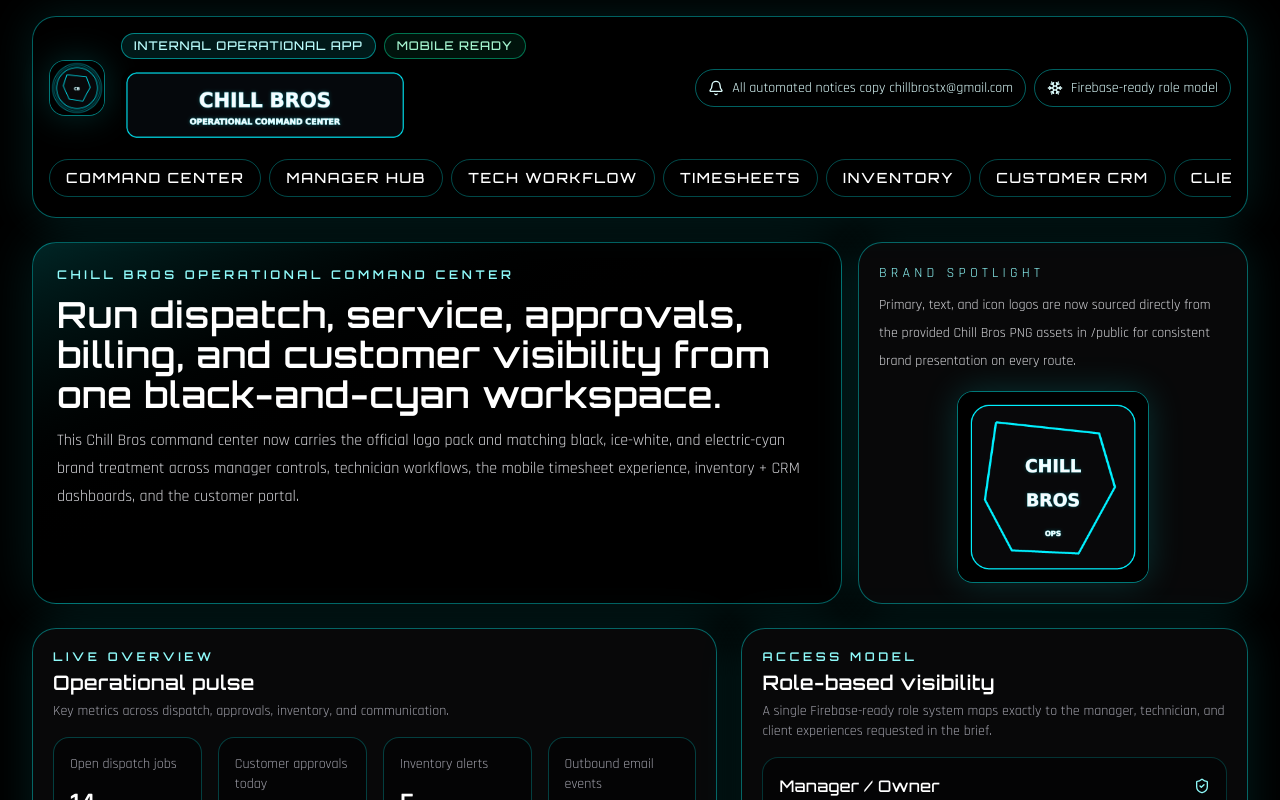
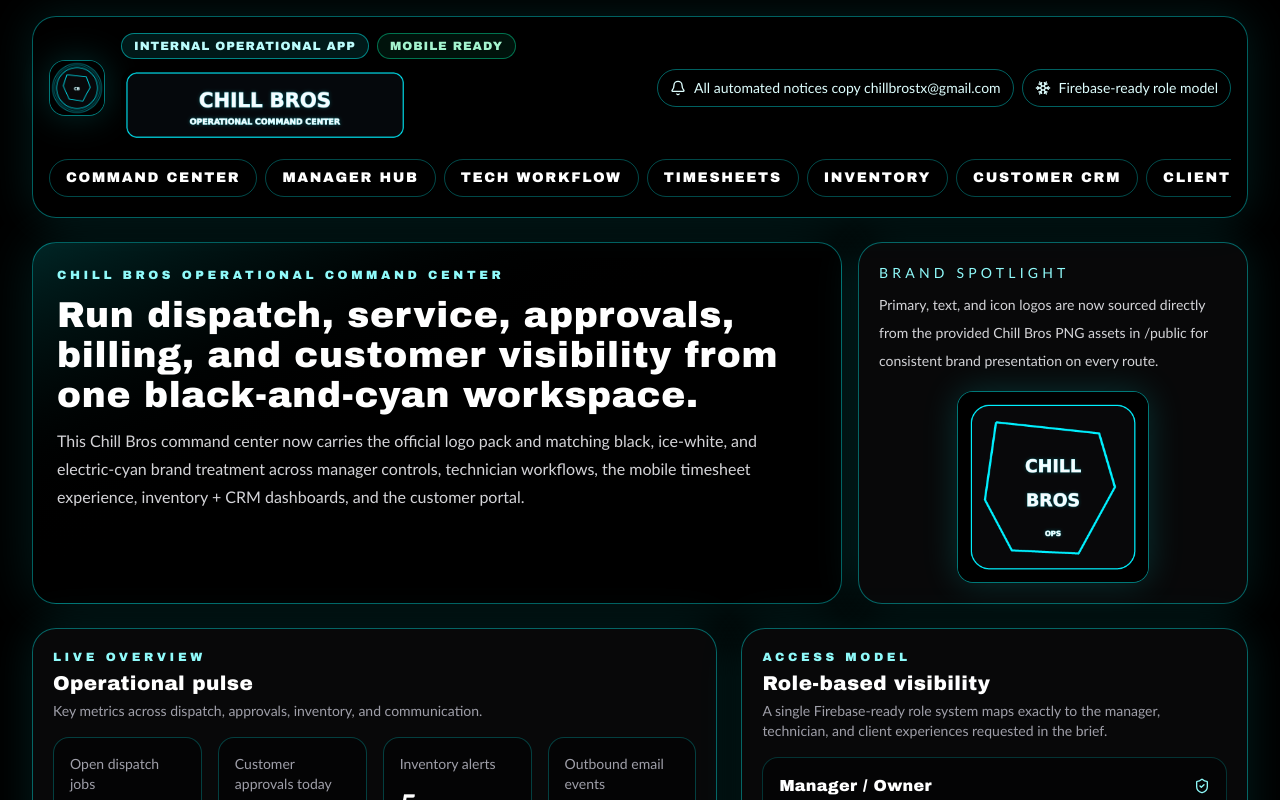
Before and after one commit to CaptianChill/Chill-Bros-, a Next.js app: page / in a window 1280 px wide. Shown: the top 800 px of the page. Built offline with nearby package versions, Linux system fonts and the light colour scheme.

Commit message:
fix: use offline-safe Chill Bros font stacks
Co-authored-by: CaptianChill <300329094+CaptianChill@users.noreply.github.com>

```diff
--- a/app/globals.css
+++ b/app/globals.css
@@ -3,8 +3,8 @@
 :root {
   --background: #000000;
   --foreground: #ffffff;
-  --font-sans-stack: var(--font-chill-body), Arial, Helvetica, sans-serif;
-  --font-brand-stack: var(--font-chill-brand), var(--font-sans-stack);
+  --font-sans-stack: "Trebuchet MS", "Segoe UI", Arial, Helvetica, sans-serif;
+  --font-brand-stack: "Arial Black", Impact, "Trebuchet MS", Arial, sans-serif;
   --font-mono-stack: "SFMono-Regular", Consolas, "Liberation Mono", Menlo, monospace;
 }
 
--- a/app/layout.tsx
+++ b/app/layout.tsx
@@ -1,20 +1,5 @@
 import type { Metadata } from "next";
-import { Orbitron, Rajdhani } from "next/font/google";
 import "./globals.css";
-
-const bodyFont = Rajdhani({
-  subsets: ["latin"],
-  weight: ["400", "500", "600", "700"],
-  variable: "--font-chill-body",
-  display: "swap",
-});
-
-const brandFont = Orbitron({
-  subsets: ["latin"],
-  weight: ["500", "600", "700", "800"],
-  variable: "--font-chill-brand",
-  display: "swap",
-});
 
 export const metadata: Metadata = {
   title: "Chill Bros Operational Command Center",
@@ -28,7 +13,7 @@ export const metadata: Metadata = {
 
 export default function RootLayout({ children }: Readonly<{ children: React.ReactNode }>) {
   return (
-    <html lang="en" className={`h-full antialiased ${bodyFont.variable} ${brandFont.variable}`}>
+    <html lang="en" className="h-full antialiased">
       <body className="min-h-full bg-black font-sans text-white">{children}</body>
     </html>
   );
```
